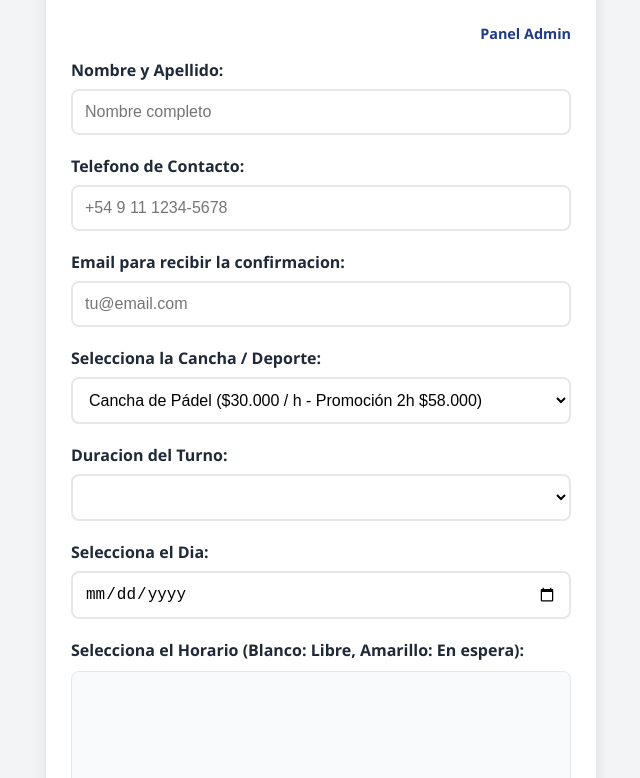
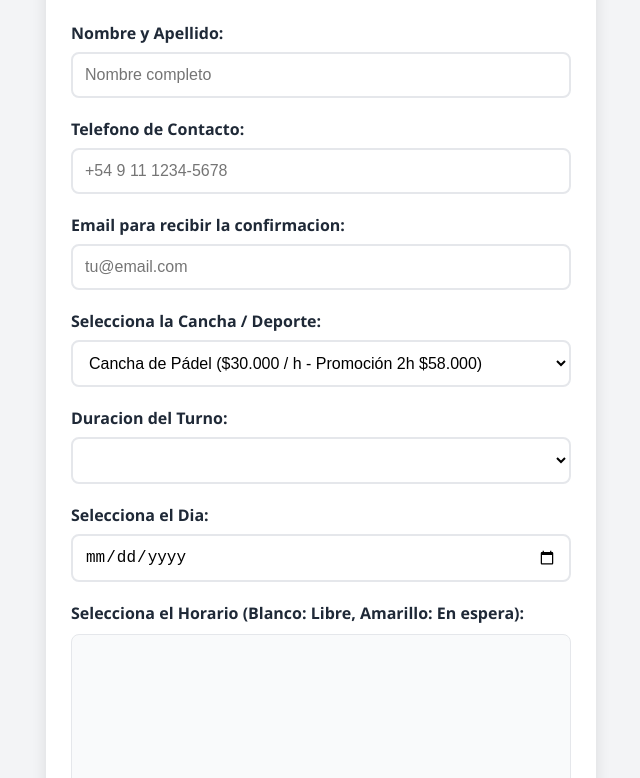
Before and after one commit to vale7987-afk/wadasaka-app, a website: page public/index.html in a window 1280 px wide. Shown: the part 121-899 px from the top of the page, without its empty margins (319-959 px from the left). Drawn offline with Linux system fonts and the light colour scheme.

Commit message:
Remove admin link from public booking homepage

```diff
--- a/public/index.html
+++ b/public/index.html
@@ -287,9 +287,7 @@
 <div class="container">
     <h1>Wadasaka Club</h1>
     <div class="subtitle">Reservas Online de Canchas</div>
-    <div class="admin-link">
-        <a href="/admin">Panel Admin</a>
-    </div>
+
 
     <!-- Alerta de temporizador de Hold de 5 minutos -->
     <div id="hold-timer" class="timer-container">
```
